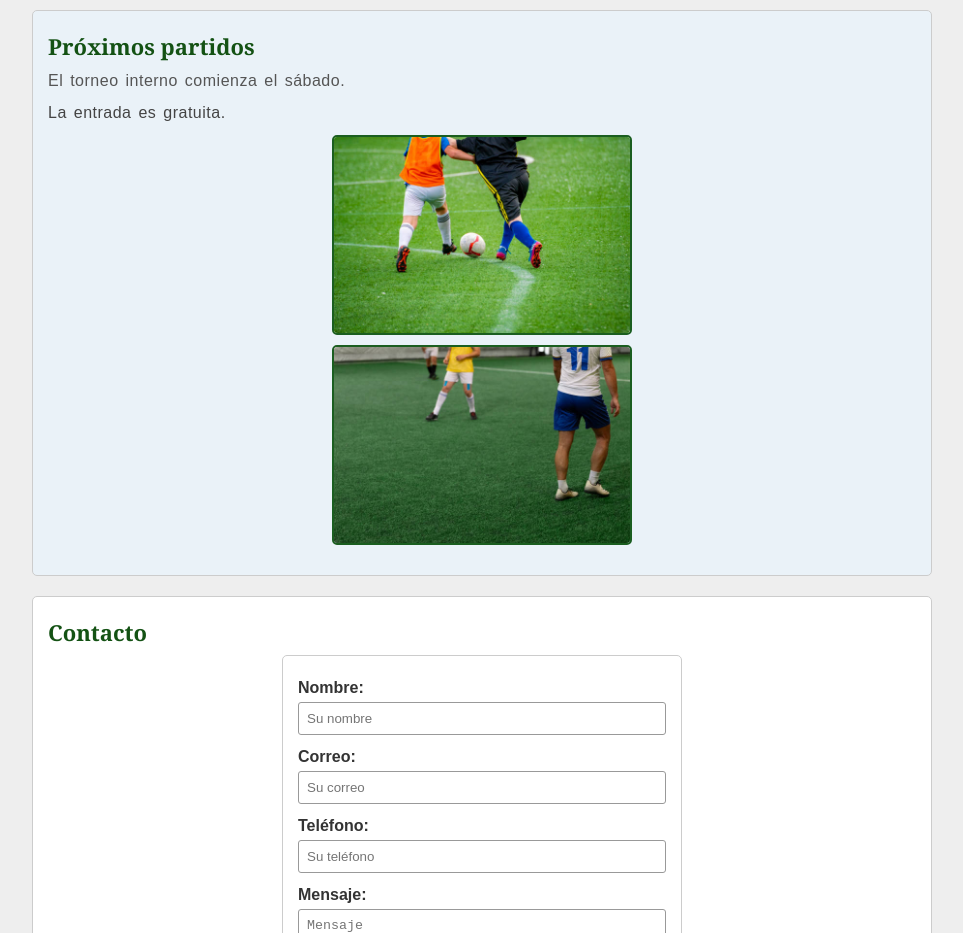
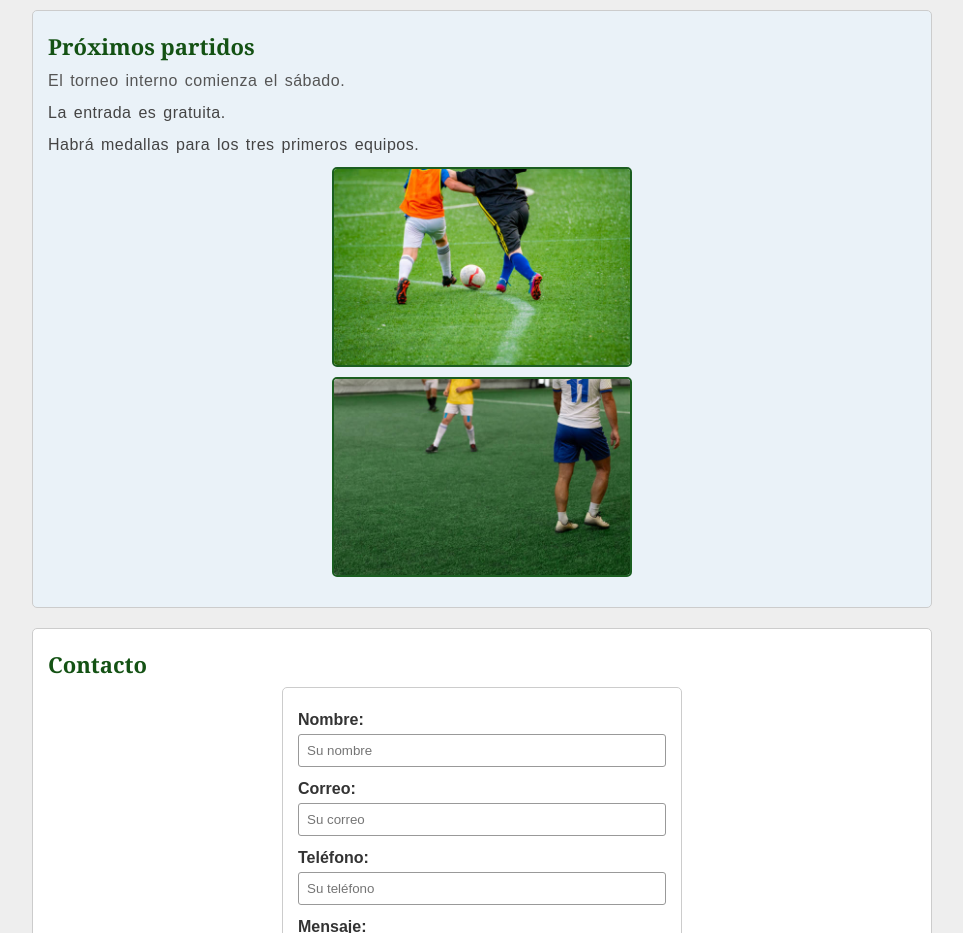
Before and after one commit to mmarmijos3/practica-css-manfred-armijos, a plain HTML site: page index.html in a window 1280 px wide. Shown: the part 1260-2193 px from the top of the page, without its empty margins (158-1121 px from the left). Drawn offline with Linux system fonts and the light colour scheme.

Commit message:
Implementacion de seccion de novedades

```diff
--- a/index.html
+++ b/index.html
@@ -60,6 +60,7 @@
   <h2>Próximos partidos</h2>
   <p>El torneo interno comienza el sábado.</p>
   <p>La entrada es gratuita.</p>
+  <p>Habrá medallas para los tres primeros equipos.</p>
   <img class="imagen" src="imagenes/foto5.jpg" alt="Cancha">
   <a href="https://www.fifa.com/" target="_blank" rel="noopener noreferrer">
     <img class="imagen" src="imagenes/foto6.jpg" alt="Trofeo">
```
